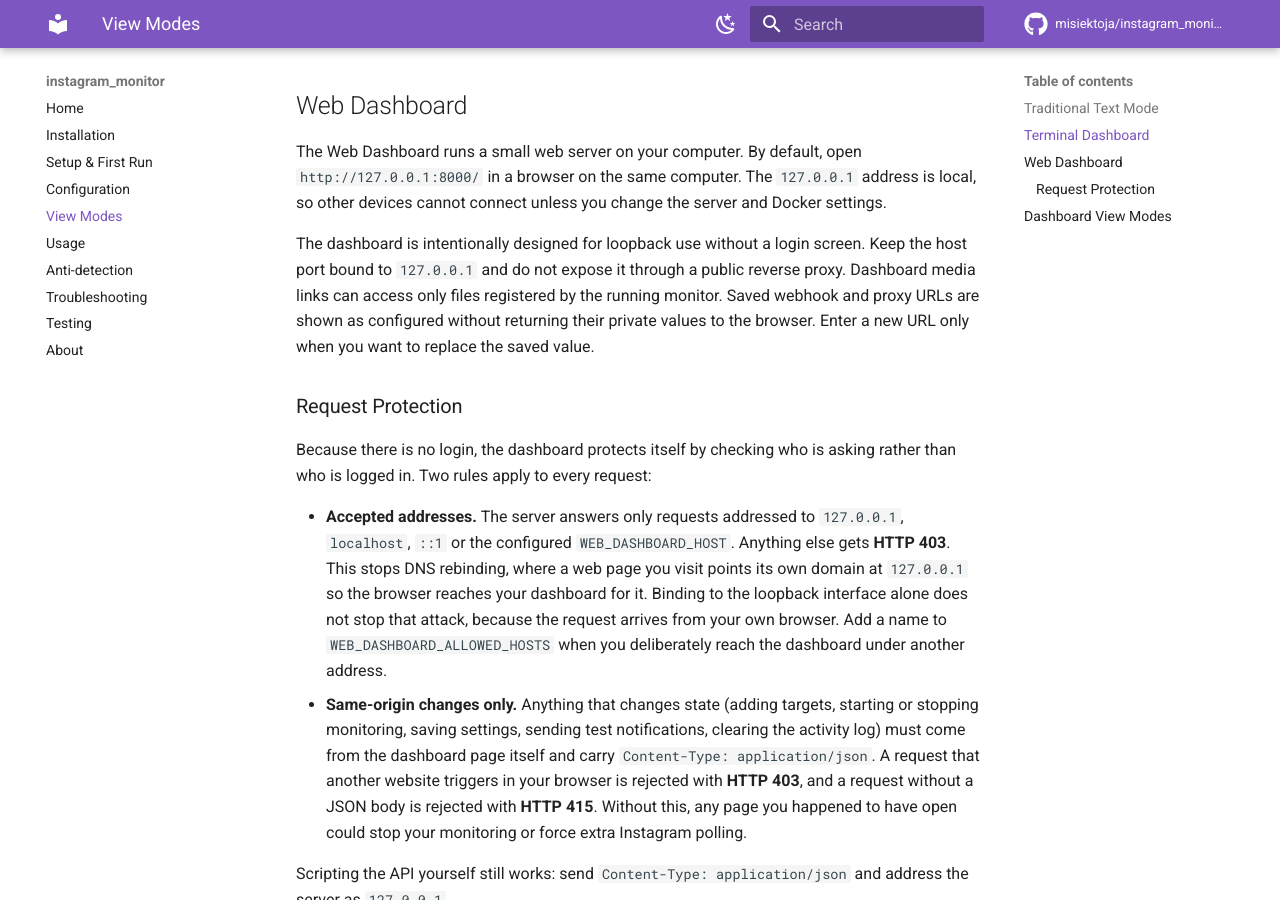
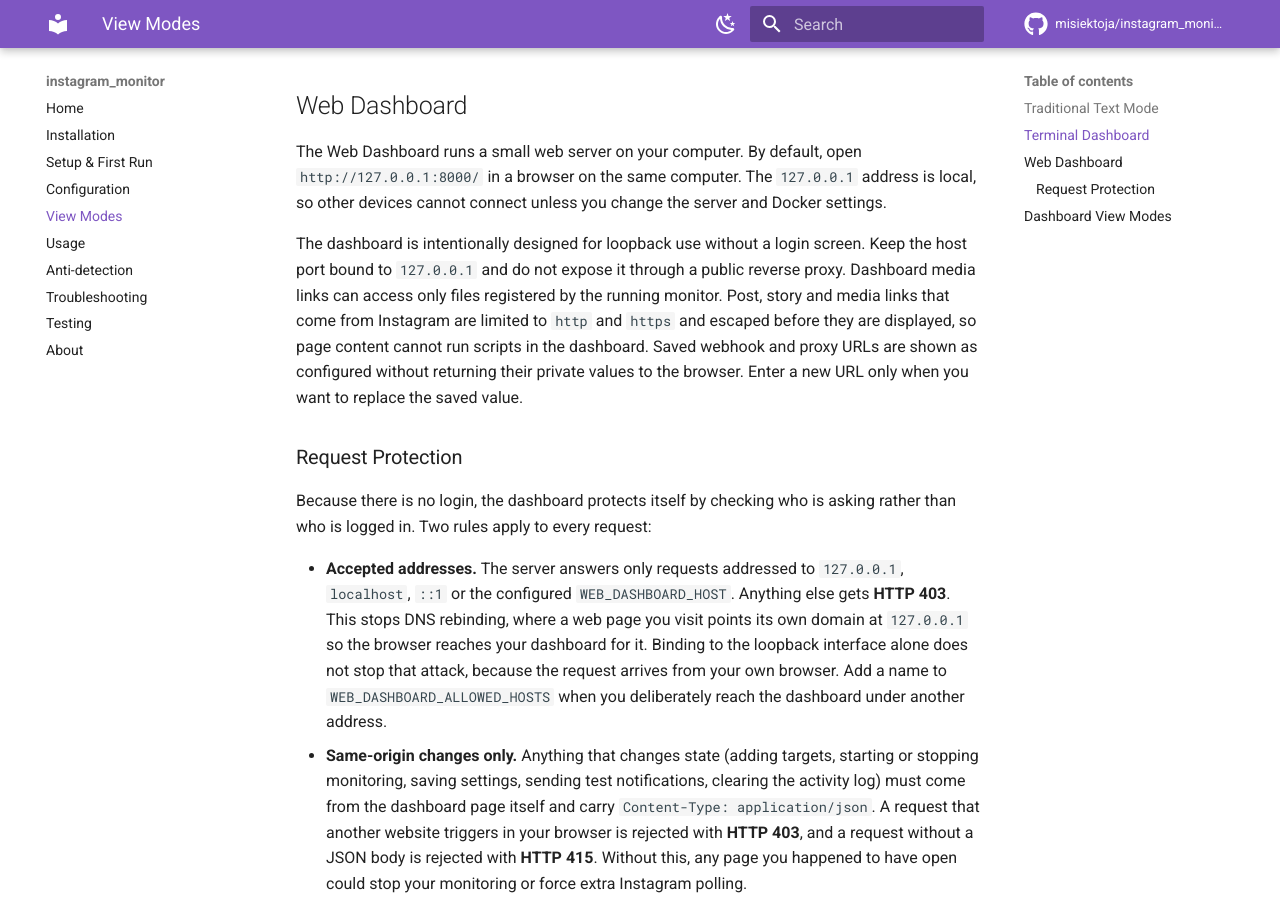
Before and after one commit to misiektoja/instagram_monitor, an MkDocs documentation site: the page built from docs/view-modes.md, in a window 1280 px wide and 900 px high, scrolled down 1786 px. Built offline with MkDocs 1.6.1 and Material for MkDocs 9.7.7, drawn with Linux system fonts in a browser that asks for light colours; comment, search, counter and statistics services are not loaded.

Commit message:
docs(dashboard): document safe Instagram media links

```diff
--- a/docs/view-modes.md
+++ b/docs/view-modes.md
@@ -60,7 +60,7 @@ instagram_monitor target1 target2 --dashboard
 
 The Web Dashboard runs a small web server on your computer. By default, open `http://127.0.0.1:8000/` in a browser on the same computer. The `127.0.0.1` address is local, so other devices cannot connect unless you change the server and Docker settings.
 
-The dashboard is intentionally designed for loopback use without a login screen. Keep the host port bound to `127.0.0.1` and do not expose it through a public reverse proxy. Dashboard media links can access only files registered by the running monitor. Saved webhook and proxy URLs are shown as configured without returning their private values to the browser. Enter a new URL only when you want to replace the saved value.
+The dashboard is intentionally designed for loopback use without a login screen. Keep the host port bound to `127.0.0.1` and do not expose it through a public reverse proxy. Dashboard media links can access only files registered by the running monitor. Post, story and media links that come from Instagram are limited to `http` and `https` and escaped before they are displayed, so page content cannot run scripts in the dashboard. Saved webhook and proxy URLs are shown as configured without returning their private values to the browser. Enter a new URL only when you want to replace the saved value.
 
 <a id="dashboard-request-protection"></a>
 ### Request Protection
```
